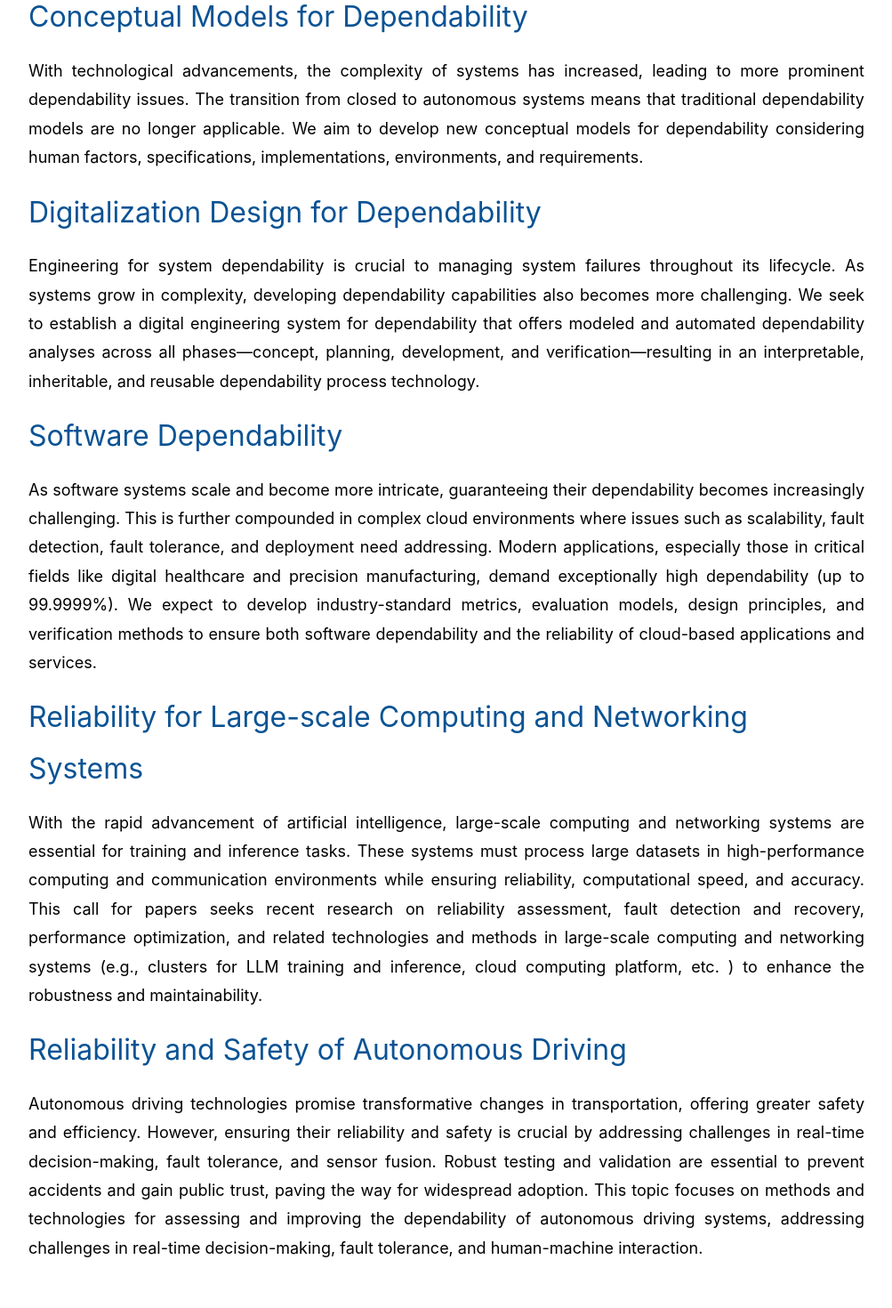
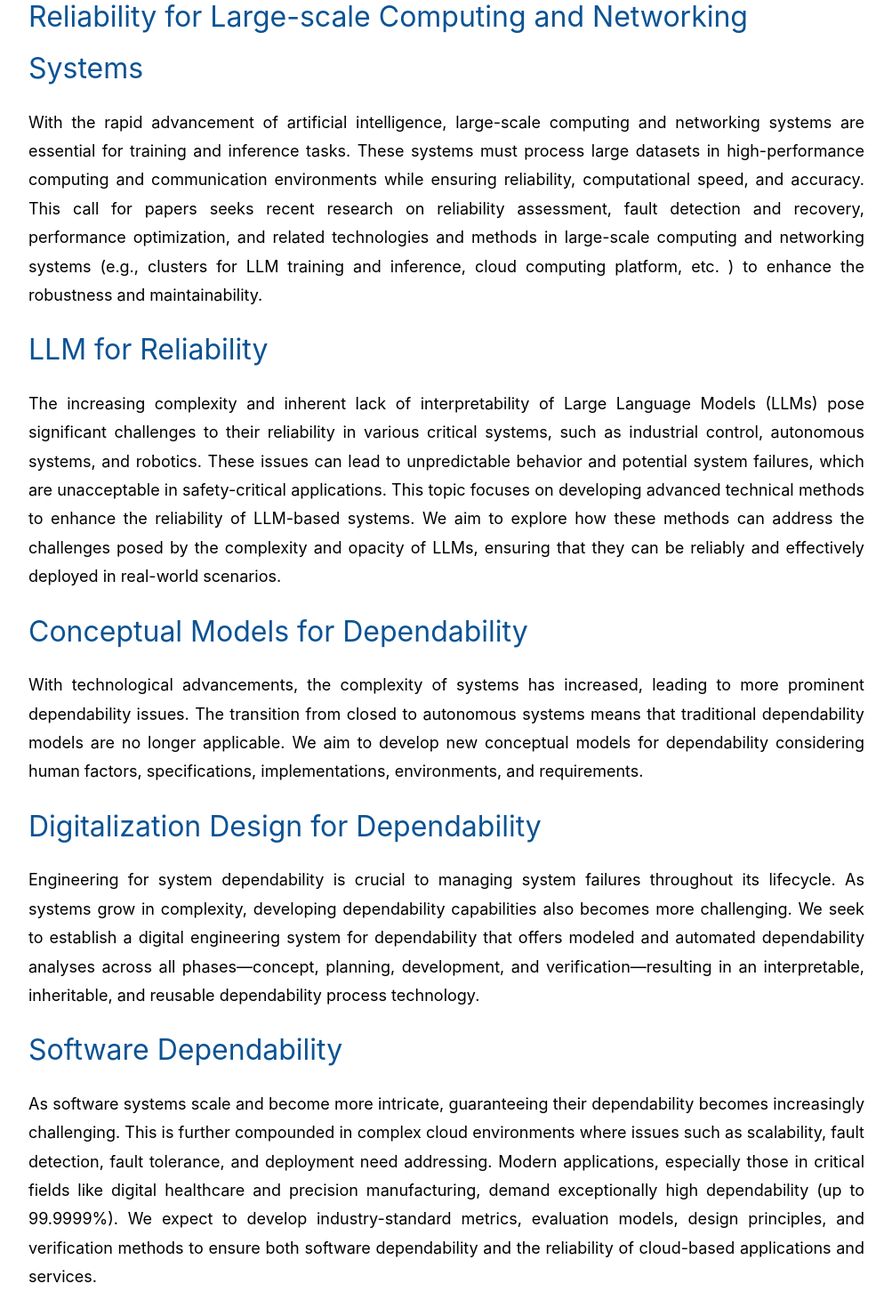
Before and after one commit to wdmd-main/wdmd-main.github.io, a Vue app: page /keynotes in a window 1280 px wide. Shown: the part 980-2450 px from the top of the page at 89% size, without its empty margins (138-1141 px from the left). Before the commit the page ends 2423 px from the top, so only its background shows below. Built offline with nearby package versions, Linux system fonts and the light colour scheme.

Commit message:
feat: 修改首页文案

```diff
--- a/src/views/HomeView.vue
+++ b/src/views/HomeView.vue
@@ -3,6 +3,12 @@
     <div class="title1 font-merri">WDMD 2025 (Workshop on Dependability Modeling and Digitalization)</div>
     <p class="pa pa-content p">As critical systems such as large high-performance computing cluster for Large Language Model (LLM) training and inference, industrial control systems, automobiles, and robots increasing in complexity, ensuring reliability, safety, and other dependability aspects like robustness, integrity, maintainability, and accountability has become a significant challenge for designers, manufacturers, owners, and operators.</p>
     <p class="pa pa-content p">To address these challenges, advanced technologies, appropriate methodologies, powerful modeling languages and tools, and a shared conceptualization of dependability modeling and digitalization are essential. The WDMD aims to bring together researchers and practitioners to exchange and discuss cutting-edge research and practical applications in the field of dependability modeling and digitalization. This year, the workshop will focus on several key topics: conceptual models for dependability, digitalization in dependability design, software dependability, reliability for large-scale computing systems, reliability and safety of autonomous driving.</p>
+
+    <div class="title2 section-title">Reliability for Large-scale Computing and Networking Systems</div>
+    <p class="pa pa-header p">With the rapid advancement of artificial intelligence, large-scale computing and networking systems are essential for training and inference tasks. These systems must process large datasets in high-performance computing and communication environments while ensuring reliability, computational speed, and accuracy. This call for papers seeks recent research on reliability assessment, fault detection and recovery, performance optimization, and related technologies and methods in large-scale computing and networking systems (e.g., clusters for LLM training and inference, cloud computing platform, etc. ) to enhance the robustness and maintainability.</p>
+
+    <div class="title2 section-title">LLM for Reliability</div>
+    <p class="pa pa-header p">The increasing complexity and inherent lack of interpretability of Large Language Models (LLMs) pose significant challenges to their reliability in various critical systems, such as industrial control, autonomous systems, and robotics. These issues can lead to unpredictable behavior and potential system failures, which are unacceptable in safety-critical applications. This topic focuses on developing advanced technical methods to enhance the reliability of LLM-based systems. We aim to explore how these methods can address the challenges posed by the complexity and opacity of LLMs, ensuring that they can be reliably and effectively deployed in real-world scenarios.</p>
 
     <div class="title2 section-title">Conceptual Models for Dependability</div>
     <p class="pa pa-header p">With technological advancements, the complexity of systems has increased, leading to more prominent dependability issues. The transition from closed to autonomous systems means that traditional dependability models are no longer applicable. We aim to develop new conceptual models for dependability considering human factors, specifications, implementations, environments, and requirements.</p>
@@ -12,12 +18,6 @@
 
     <div class="title2 section-title">Software Dependability</div>
     <p class="pa pa-header p">As software systems scale and become more intricate, guaranteeing their dependability becomes increasingly challenging. This is further compounded in complex cloud environments where issues such as scalability, fault detection, fault tolerance, and deployment need addressing. Modern applications, especially those in critical fields like digital healthcare and precision manufacturing, demand exceptionally high dependability (up to 99.9999%). We expect to develop industry-standard metrics, evaluation models, design principles, and verification methods to ensure both software dependability and the reliability of cloud-based applications and services.</p>
-
-    <div class="title2 section-title">Reliability for Large-scale Computing and Networking Systems</div>
-    <p class="pa pa-header p">With the rapid advancement of artificial intelligence, large-scale computing and networking systems are essential for training and inference tasks. These systems must process large datasets in high-performance computing and communication environments while ensuring reliability, computational speed, and accuracy. This call for papers seeks recent research on reliability assessment, fault detection and recovery, performance optimization, and related technologies and methods in large-scale computing and networking systems (e.g., clusters for LLM training and inference, cloud computing platform, etc. ) to enhance the robustness and maintainability.</p>
-
-    <div class="title2 section-title">Reliability and Safety of Autonomous Driving</div>
-    <p class="pa pa-header p">Autonomous driving technologies promise transformative changes in transportation, offering greater safety and efficiency. However, ensuring their reliability and safety is crucial by addressing challenges in real-time decision-making, fault tolerance, and sensor fusion. Robust testing and validation are essential to prevent accidents and gain public trust, paving the way for widespread adoption. This topic focuses on methods and technologies for assessing and improving the dependability of autonomous driving systems, addressing challenges in real-time decision-making, fault tolerance, and human-machine interaction.</p>
   </div>
 </template>
 
```
